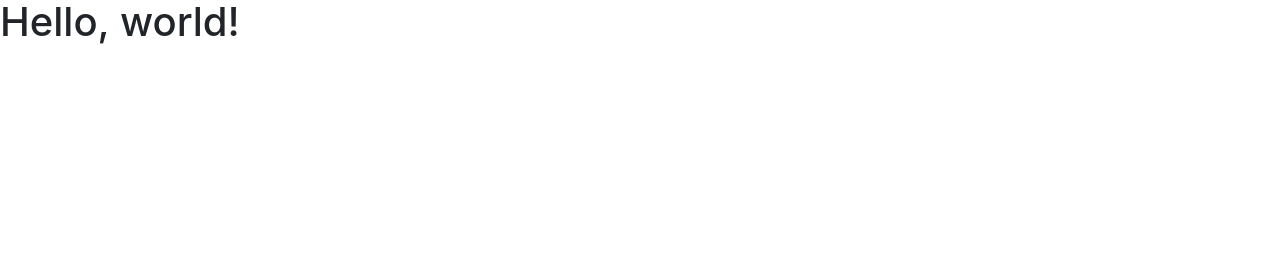
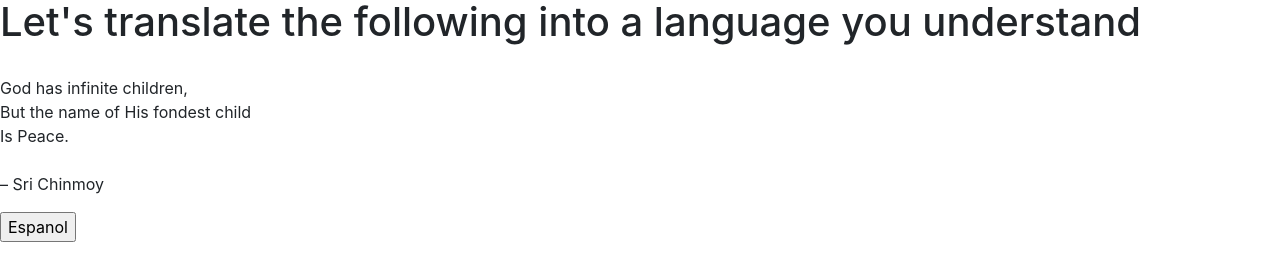
Before and after one commit to cjonghyun/CreativeAssignment1, a plain HTML site: page index.html in a window 1280 px wide. Drawn offline with nearby package versions, Linux system fonts and the light colour scheme.

Commit message:
I inserted some text that we can work with and modify for the project

```diff
--- a/index.html
+++ b/index.html
@@ -11,7 +11,25 @@
     <link rel="stylesheet" href="main.css">
   </head>
   <body>
-    <h1>Hello, world!</h1>
+
+    <h1>Let's translate the following into a language you understand</h1>
+
+    <p id="quote"><br>God has infinite children,<br>
+    But the name of His fondest child<br>
+    Is Peace.<br><br>
+    – Sri Chinmoy
+    </p>
+
+    <button onclick="getElementById('quote')=myFunction('spanish')">Espanol</button>
+
+    <script>
+    function myFunction(language) {
+        if(language == spanish){
+	    var str = "Dios tiene hijos infinitos,<br>Pero el nombre de su hijo más querido<br>Es la Paz.<br><br>– Sri Chinmoy";
+	        document.getElementById("quote").innerHTML = str;
+	    }
+    }
+    </script>
 
     <!-- Optional JavaScript -->
     <!-- jQuery first, then Popper.js, then Bootstrap JS -->
```
